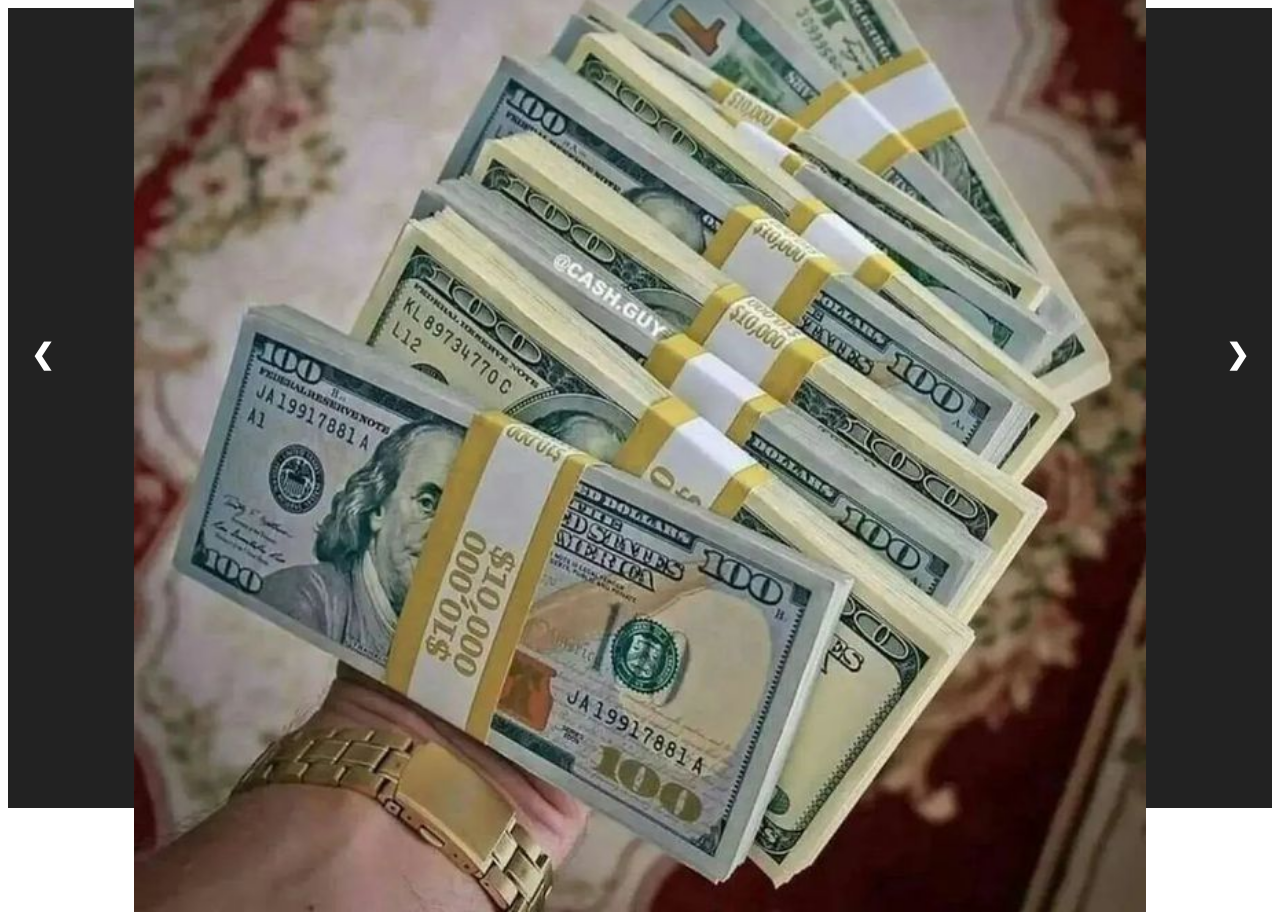
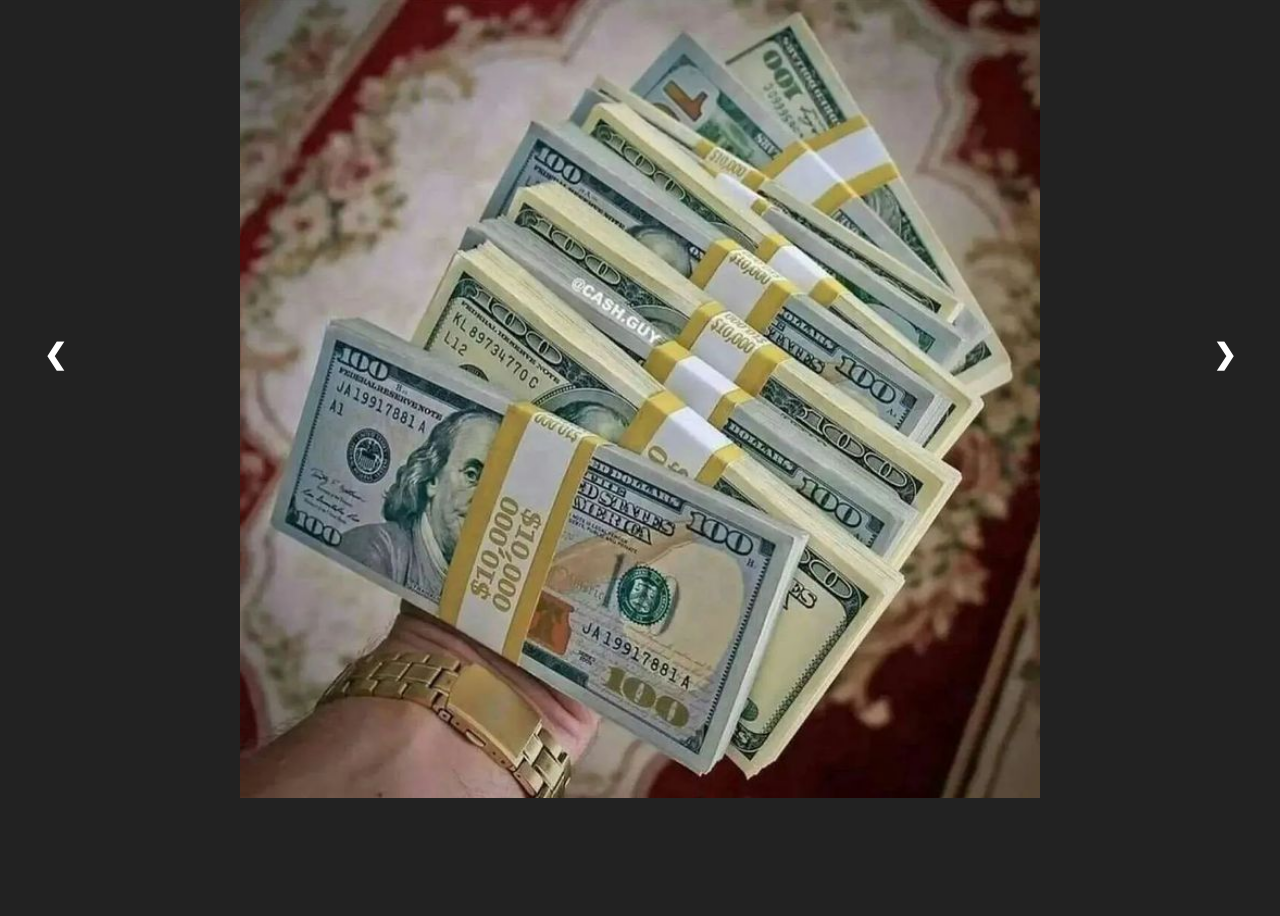
Before and after one commit to nsamedaisy/Image-slider, a plain HTML site: page index.html in a window 1280 px wide. After the commit the page ends 802 px from the top, so only its background shows below. Drawn offline with Linux system fonts and the light colour scheme.

Commit message:
few css changes

```diff
--- a/assets/css/style.css
+++ b/assets/css/style.css
@@ -4,24 +4,29 @@
   box-sizing: border-box;
 }
 
+body {
+  background-color: #222;
+  margin: 0;
+}
+
 .container {
   font-family: Roboto,
     sans-serif;
   display: flex;
-	align-items: center;
-	justify-content: center;
-	height: 100vh;
+  align-items: center;
+  justify-content: center;
+  margin: auto;
   width: 100%;
-  background-color: #222;
+  height: 100vh;
 }
 
-.swiper {
-  width: 80%;
-  height: fit-content;
-}
-
-.slides img {
+img {
+  background-position: center;
+  background-size: cover;
+  background-repeat: no-repeat;
   width: 100%;
+  height: 100vh;
+  margin: auto;
 }
 
 .swipe-btn-next,
@@ -39,9 +44,9 @@
 }
 
 .swipe-btn-next {
-  right: 1%;
+  right: 2%;
 }
 
 .swipe-btn-prev {
-  left: 1%;
+  left: 2%;
 }
--- a/index.html
+++ b/index.html
@@ -38,7 +38,7 @@
 
 				<div class="swipe-btn-prev"><a class="prev" onclick="plusSlides (-1)">&#10094;</a></div>
 
-				<div class="swipe-btn-next"><a class="next" onclick="plusSlides (1)">&#10095;</a></div>
+				<div class="swipe-btn-next"><a clasmargins="next" onclick="plusSlides (1)">&#10095;</a></div>
 
         <div class="current">
           <span class="dot" onclick="currentSlides(1)"></span>
```
